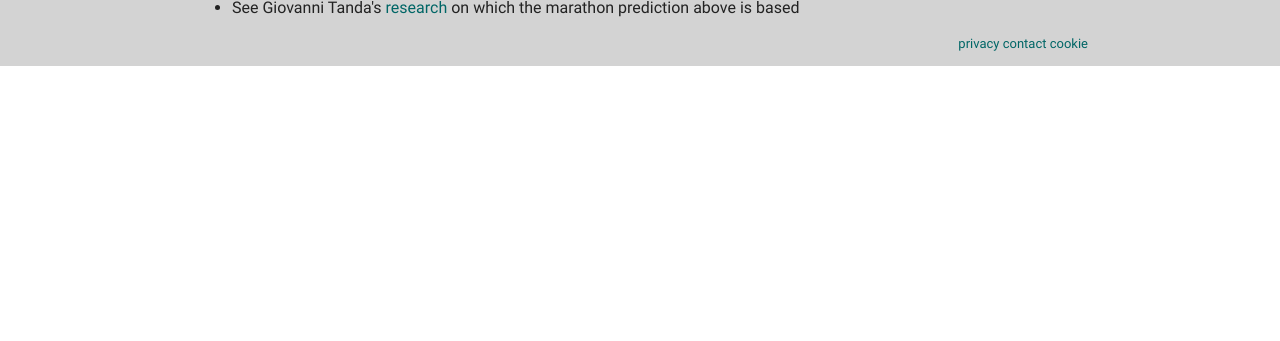
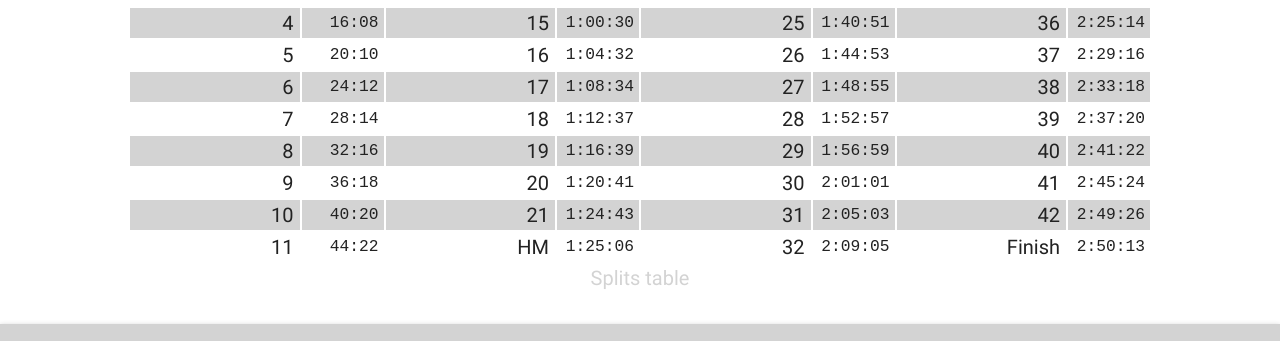
Before and after one commit to emoffett/FreshLegsMonday, a plain HTML site: page static/index.html in a window 1280 px wide. Shown: the part 806-1147 px from the top of the page. Before the commit the page ends 872 px from the top, so only its background shows below. Drawn offline with Linux system fonts and the light colour scheme.

Commit message:
Add splits table

```diff
--- a/TODO.txt
+++ b/TODO.txt
@@ -1,5 +1,4 @@
 TODO: Pacing table
-TODO: Splits table
 TODO: Add explanation notes, including min/max limits
 TODO: Cookies and/or IndexedDB for continuity between page visits?
 TODO: Change mile/km to be draggable - either 2 position slider which accepts clicks or https://codepen.io/HiddeDeRidder/pen/REYmQB?css-preprocessor=sass
--- a/static/css/predictor.css
+++ b/static/css/predictor.css
@@ -281,6 +281,52 @@ input[type=range]::-moz-range-thumb {
   }
 }
 
+/* Splits table */
+table {
+  text-align: right;
+  width: 100%;
+}
+
+thead {
+  background-color: var(--primary-colour);
+  color: var(--primary-contrast-colour);
+}
+
+tbody > tr:nth-of-type(even) {
+  background-color: var(--secondary-colour);
+}
+
+td, th {
+  padding-right: 0.3em;
+  padding-left: 0.3em;
+}
+
+caption {
+  caption-side: bottom;
+  color: var(--secondary-colour);
+}
+
+.split {
+  font-family: monospace;
+}
+
+.split-column {
+  width: 3.5em;
+}
+
+#splitsTable {
+  margin-top: 3em;
+}
+
+@media (width <= 43em) {
+  table {
+    font-size: 75%;
+  }
+  .marker-header {
+    font-size: 0;
+  }
+}
+
 
 /* Footer */
 footer {
--- a/static/index.html
+++ b/static/index.html
@@ -110,6 +110,25 @@
         Miles
       </label>
     </div>
+
+    <div class="large-row">
+      <table id="splitsTable">
+        <caption>
+          Splits table
+        </caption>
+        <thead><tr>
+          <th scope="col" class="marker-header">Marker</th>
+          <th scope="col" class="split-column">Split</th>
+          <th scope="col" class="marker-header">Marker</th>
+          <th scope="col" class="split-column">Split</th>
+          <th scope="col" class="marker-header">Marker</th>
+          <th scope="col" class="split-column">Split</th>
+          <th scope="col" class="marker-header">Marker</th>
+          <th scope="col" class="split-column">Split</th>
+        </tr></thead>
+        <tbody id="markersBody"></tbody>
+      </table>
+    </div>
   </main>
 
   <footer>
--- a/static/js/predictor.js
+++ b/static/js/predictor.js
@@ -26,6 +26,7 @@ let crApp = {
 crApp.updateAll = function () {
   crApp.predictor.update();
   crApp.tandaSpace.render();
+  crApp.splitsTable.update();
 }
 
 crApp.tanda = function(distance, pace) {
@@ -125,6 +126,7 @@ crApp.predictor = function() {
     crApp.distanceUnit = newUnit;
 
     crApp.tandaSpace.render();
+    crApp.splitsTable.configure();
   }
 
   // Repeatedly update the tanda prediction while a user holds down a button
@@ -371,9 +373,93 @@ crApp.tandaSpace = function () {
   };
 }();
 
+crApp.splitsTable = function (){
+  const markersBody = document.getElementById("markersBody");
+  const markers = new Map();  // marker, [distance, column, row]  (row 0 is the topmost row)
+
+  function generateMarkers() {
+    markersBody.innerHTML = "";
+    markers.clear();
+
+    // First column
+    let marker = 1;
+    let row = 0;
+    while (marker * crApp.distanceUnit.inKM < 42.195 / 4 + 1) {
+      markers.set(marker.toString(), [marker * crApp.distanceUnit.inKM, 0, row]);
+      marker++;
+      row++;
+    }
+    // Second column
+    row = 0;
+    while (marker * crApp.distanceUnit.inKM < 42.195 / 2) {
+      markers.set(marker.toString(), [marker * crApp.distanceUnit.inKM, 1, row]);
+      marker++;
+      row++
+    }
+    markers.set("HM", [42.195 / 2, 1, row]);
+    // Third column
+    row = 0;
+    while (marker * crApp.distanceUnit.inKM < 42.195 * (3/4) + 1) {
+      markers.set(marker.toString(), [marker * crApp.distanceUnit.inKM, 2, row]);
+      marker++;
+      row++;
+    }
+    // Fourth column
+    row = 0;
+    while (marker * crApp.distanceUnit.inKM < 42.195) {
+      markers.set(marker.toString(), [marker * crApp.distanceUnit.inKM, 3, row]);
+      marker++;
+      row++;
+    }
+    markers.set("Finish", [42.195, 3, row]);
+  }
+
+  function configureSplitsTable(){
+    function addMarkerToTable(markerData, marker) {
+      let row;
+      // Add the row if the marker is in the first column, otherwise it already exists
+      if (markerData[1] === 0) {
+        row= markersBody.insertRow();
+        row.setAttribute("id", "splitsRow" + markerData[2]);
+      } else {
+        row = document.getElementById("splitsRow" + markerData[2]);
+      }
+
+      const distanceCell = row.insertCell();
+      const distanceText = document.createTextNode(marker);
+      distanceCell.appendChild(distanceText);
+      const splitCell = row.insertCell();
+      splitCell.setAttribute("id", "split" + marker);
+      splitCell.setAttribute("class", "split split-column");
+    }
+
+    generateMarkers();
+    markers.forEach(addMarkerToTable);
+    updateSplitsTable();
+  }
+
+  function updateSplitsTable() {
+    const prediction = crApp.tanda(crApp.weeklyDistance*crApp.distanceUnit.inKM, crApp.weeklyPace/crApp.distanceUnit.inKM);
+    const timePerKm = prediction / 42.195;
+
+    function updateSplit(markerData, marker) {
+      const cell = document.getElementById("split" + marker);
+      cell.innerText = crApp.secondsToHms(markerData[0] * timePerKm);
+    }
+
+    markers.forEach(updateSplit)
+  }
+
+  return {
+    configure: configureSplitsTable,
+    update: updateSplitsTable
+  }
+}();
+
 // Initialise the main app and ensure that it is re-rendered on resize
 window.addEventListener("load", () => {
   crApp.updateAll();
+  crApp.splitsTable.configure();
   window.addEventListener("resize", () => {crApp.tandaSpace.render();});
 });
 
```
